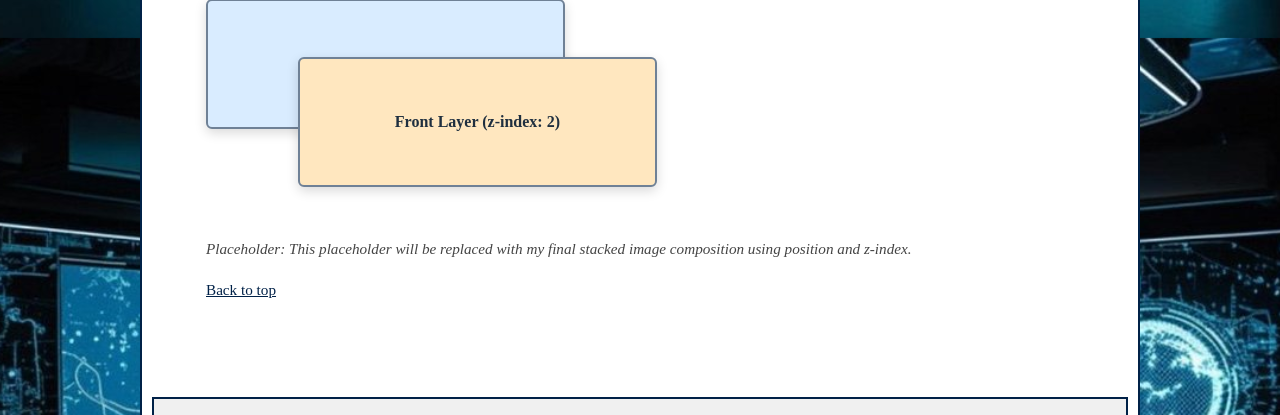
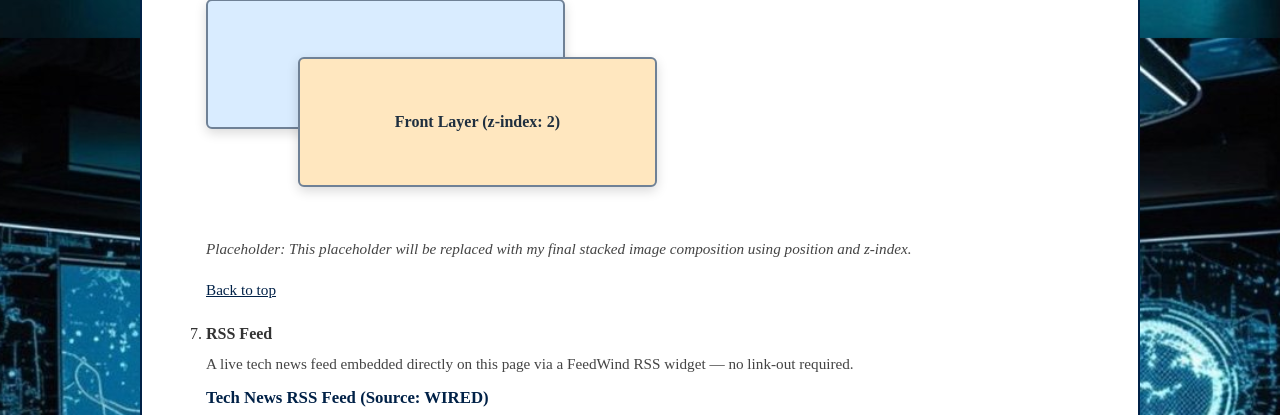
Before and after one commit to Graves217/Farah-SCF-Project-Site, a PHP site: page /media.htm in a window 1280 px wide. Shown: the part 3962-4377 px from the top of the page. Run offline with PHP 8.4, Linux system fonts and the light colour scheme.

Commit message:
Embed WIRED RSS feed on media page (rubric item #7)
Agent-Logs-Url: https://github.com/Graves217/Farah-SCF-Project-Site/sessions/82a80fbf-a25c-429c-a2d2-f1719298c2a5

Co-authored-by: Graves217 <260338615+Graves217@users.noreply.github.com>

```diff
--- a/farah-scf.css
+++ b/farah-scf.css
@@ -975,6 +975,34 @@ blockquote:first-letter {
 }
 
 /* ========================================================
+   RSS Feed Widget (Rubric Item #7)
+   FeedWind iframe embed – WIRED tech news feed
+   ======================================================== */
+.rss-feed-label {
+    font-weight: bold;
+    color: var(--primary-color);
+    font-size: 1.05em;
+    margin: 8px 0 6px 0;
+}
+
+.rss-widget-wrap {
+    width: 100%;
+    max-width: 800px;
+    margin: 0 auto;
+    border: 1px solid #7a8da6;
+    border-radius: 8px;
+    overflow: hidden;
+    background-color: #f6f9fc;
+}
+
+.rss-widget-iframe {
+    width: 100%;
+    height: 600px;
+    border: none;
+    display: block;
+}
+
+/* ========================================================
    Last-Updated stamp (Rubric Item #4 – document.write)
    Used on index.html, portfolio.htm, and js.htm.
    Font-size intentionally smaller than body text per rubric.
--- a/media.htm
+++ b/media.htm
@@ -134,6 +134,25 @@
                             <p class="media-placeholder-note">Placeholder: This placeholder will be replaced with my final stacked image composition using position and z-index.</p>
                             <p><a class="back-to-top" href="#top">Back to top</a></p>
                         </li>
+                        <li>
+                            <strong>RSS Feed</strong>
+                            <p class="media-note">A live tech news feed embedded directly on this page via a FeedWind RSS widget — no link-out required.</p>
+                            <p class="rss-feed-label">Tech News RSS Feed (Source: WIRED)</p>
+                            <!-- FeedWind RSS Widget – iframe embed (Rubric Item #7)
+                                 Feed URL used to configure the widget: https://www.wired.com/feed/rss
+                                 To reconfigure: visit https://feed.mikle.com/, create a free widget
+                                 using the WIRED feed URL above, then replace the fpid value in the
+                                 iframe src with your assigned widget ID. -->
+                            <div class="rss-widget-wrap">
+                                <iframe
+                                    class="rss-widget-iframe"
+                                    src="https://feed.mikle.com/widget/v2/175563/"
+                                    scrolling="yes"
+                                    title="Tech News RSS Feed – WIRED">
+                                </iframe>
+                            </div>
+                            <p><a class="back-to-top" href="#top">Back to top</a></p>
+                        </li>
                     </ol>
 
                 </section>
```
